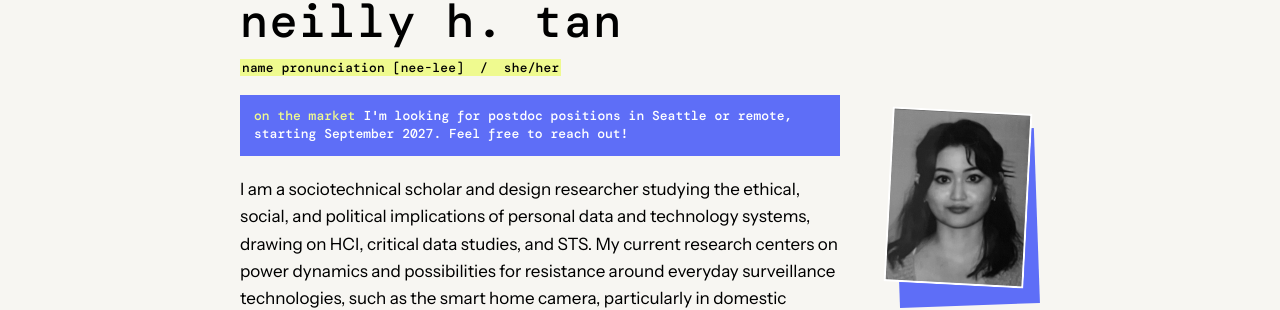
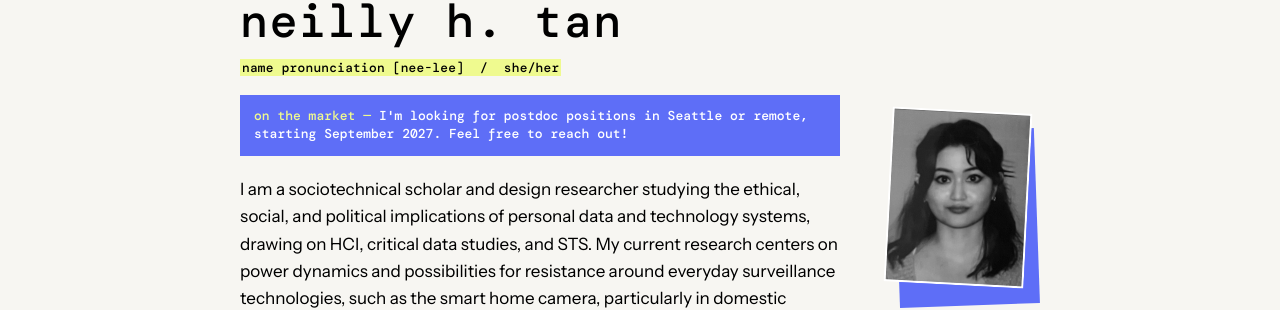
Before and after one commit to neillytan/neillytan.github.io, a Jekyll site: the page built from index.html, in a window 1280 px wide and 1391 px high. Shown: the part 120-430 px from the top of the window. Built offline with Jekyll 4.4.1, drawn with Linux system fonts in a browser that asks for light colours; some web fonts are replaced.

Commit message:
Postdoc notice: add dash after label
Co-Authored-By: Claude Opus 5.5 <noreply@anthropic.com>

```diff
--- a/index.html
+++ b/index.html
@@ -8,7 +8,7 @@ page_class: home
     <h1>neilly h. tan</h1>
     <p class="pronouns"><mark>name pronunciation [nee-lee] &nbsp;/&nbsp; she/her</mark></p>
 
-    <p class="job-note"><span class="job-label">on the market</span>I'm looking for postdoc positions in Seattle or remote, starting September 2027. Feel free to reach out!</p>
+    <p class="job-note"><span class="job-label">on the market —</span>I'm looking for postdoc positions in Seattle or remote, starting September 2027. Feel free to reach out!</p>
 
     <p>I am a sociotechnical scholar and design researcher studying the ethical, social, and political implications of personal data and technology systems, drawing on HCI, critical data studies, and STS. My current research centers on power dynamics and possibilities for resistance around everyday surveillance technologies, such as the smart home camera, particularly in domestic care work.</p>
 
```
